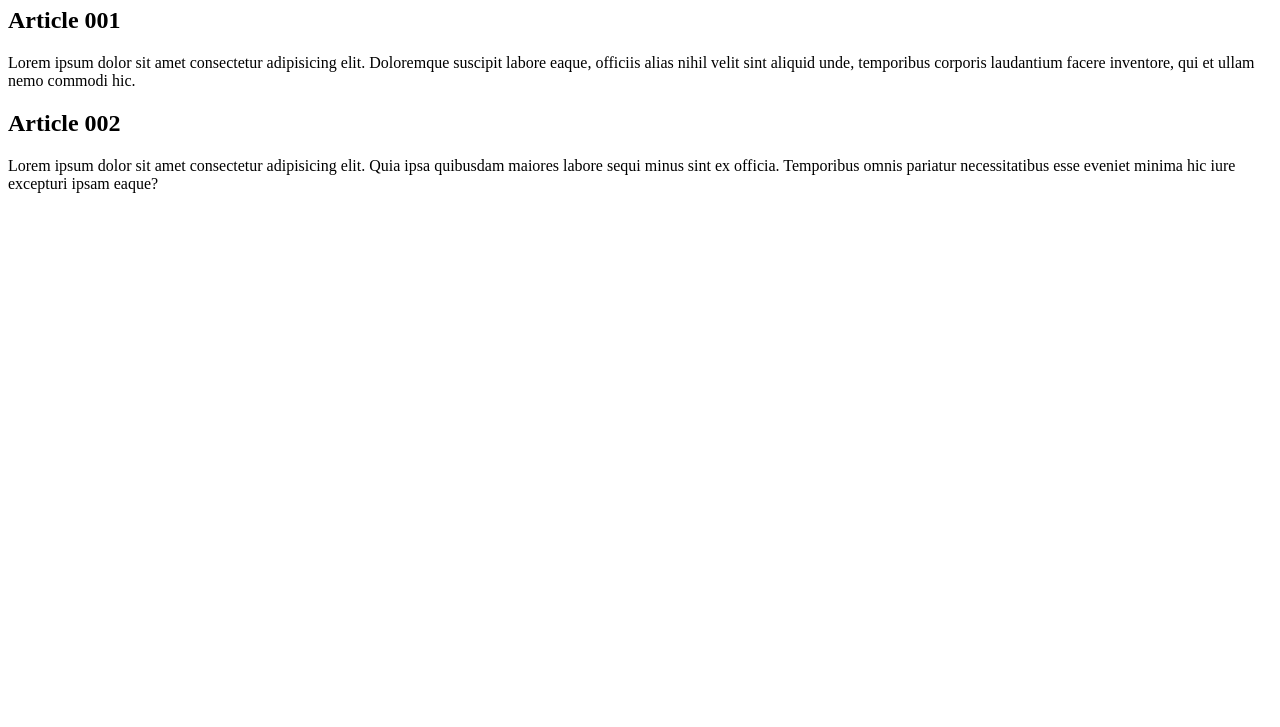
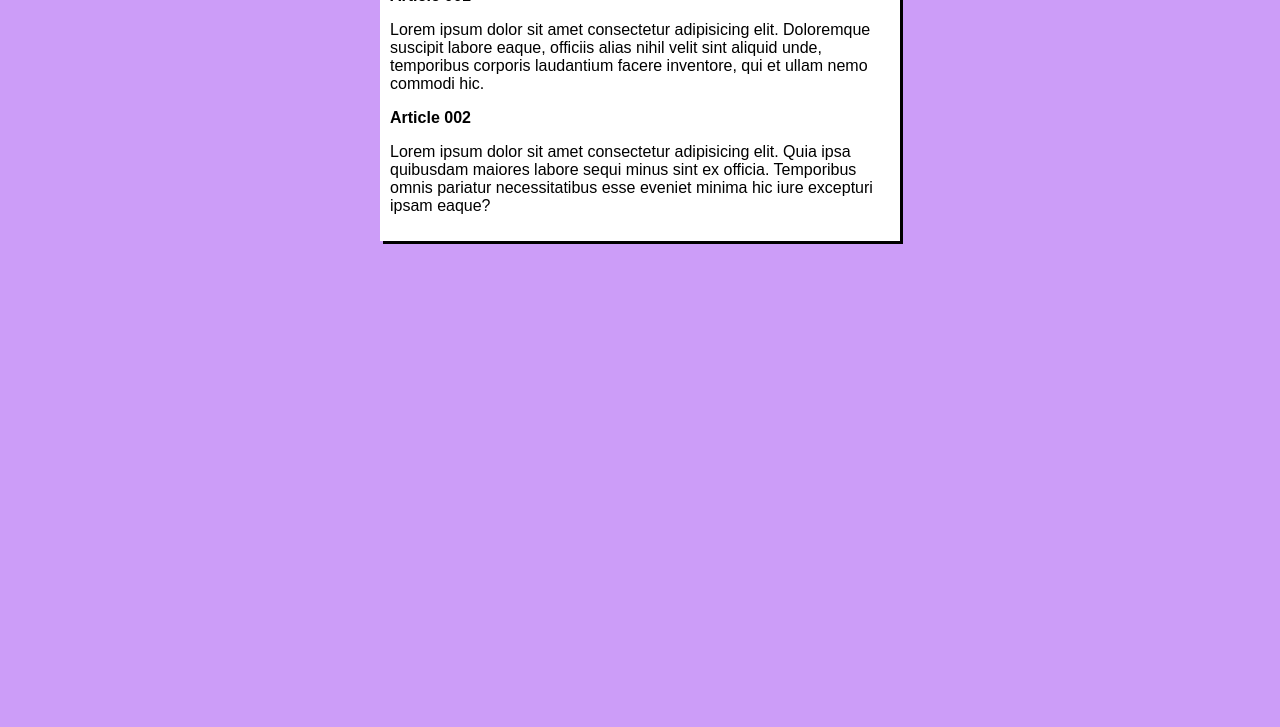
Before and after one commit to geneilson1980/site-project, a plain HTML site: page index.html in a window 1280 px wide. Shown: the part 73-800 px from the top of the page. Drawn offline with Linux system fonts and the light colour scheme.

Commit message:
I added the design
I added the design

```diff
--- a/index.html
+++ b/index.html
@@ -4,6 +4,7 @@
     <meta charset="UTF-8">
     <meta name="viewport" content="width=device-width, initial-scale=1.0">
     <title>Site Title</title>
+    <link rel="stylesheet" href="style/style.css">
 </head>
 <body>
     <main>
--- /dev/null
+++ b/style/style.css
@@ -0,0 +1,17 @@
+* {
+    font-family: Arial, Helvetica, sans-serif;
+    font-size: 16px;
+}
+
+body {
+    background-color: rgb(204, 157, 248);
+
+}
+
+main {
+    background-color: white;
+    width: 500px;
+    margin: auto;
+    padding: 10px;
+    box-shadow: 3px 3px rgba(0, 0, 0, 473);
+}
```
